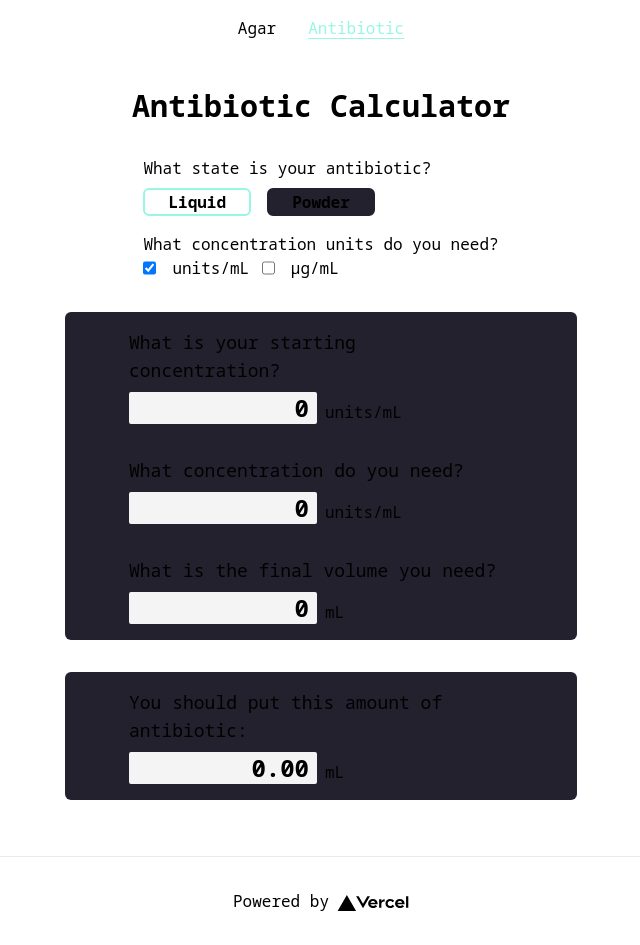
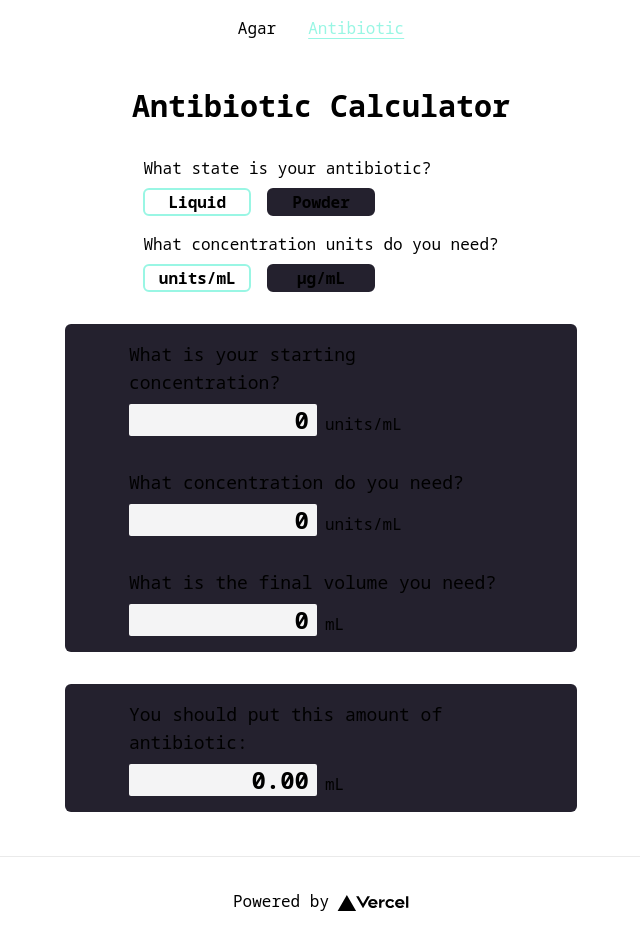
Before and after one commit to JNer1/lab-calculator, a Next.js app: page /antibiotic in a window 1280 px wide. Shown: the whole page, without its empty margins (319-959 px from the left). Built offline with nearby package versions, Linux system fonts and the light colour scheme.

Commit message:
feat(antibiotic): use toggle button for concentration units

```diff
--- a/components/AntibioticCalculator.tsx
+++ b/components/AntibioticCalculator.tsx
@@ -36,19 +36,33 @@ const AntibioticCalculator = () => {
   const handlePowderKeyDown: KeyboardEventHandler = (e) => {
     if (e.key === "Enter") {
       if (isLiquid) setIsLiquid(false);
+
       setIsPowder(!isPowder);
     }
   };
 
-  const handleUnitsChange = (e: ChangeEvent<HTMLInputElement>) => {
+  const handleUnitsChange = () => {
     if (isMicro) setIsMicro(false);
 
-    setIsUnits(e.target.checked);
+    setIsUnits(!isUnits);
   };
-  const handleMicroChange = (e: ChangeEvent<HTMLInputElement>) => {
+
+  const handleUnitsKeyDown: KeyboardEventHandler = (e) => {
+    if (isMicro) setIsMicro(false);
+
+    setIsUnits(!isUnits);
+  };
+
+  const handleMicroChange = () => {
     if (isUnits) setIsUnits(false);
 
-    setIsMicro(e.target.checked);
+    setIsMicro(!isMicro);
+  };
+
+  const handleMicroKeyDown: KeyboardEventHandler = (e) => {
+    if (isUnits) setIsUnits(false);
+
+    setIsUnits(!isUnits);
   };
 
   const liquidFormula = (ci: number, cf: number, v: number) => {
@@ -96,28 +110,23 @@ const AntibioticCalculator = () => {
           </div>
         </div>
 
-        <div className="flex flex-col">
+        <div className="flex flex-col gap-2">
           <p className="">What concentration units do you need?</p>
 
-          <div className="grid grid-cols-2 lg:grid-cols-3">
-            <div className="flex gap-4">
-              <input
-                id="isUnits"
-                type="checkbox"
-                checked={isUnits}
-                onChange={handleUnitsChange}
-              />
-              <label htmlFor="isUnits">units/mL</label>
-            </div>
-            <div className="flex gap-4">
-              <input
-                id="isMicro"
-                type="checkbox"
-                checked={isMicro}
-                onChange={handleMicroChange}
-              />
-              <label htmlFor="isMicro">μg/mL</label>
-            </div>
+          <div className="grid grid-cols-2 gap-4 lg:grid-cols-3">
+            <ToggleButton
+              label="units/mL"
+              onClick={handleUnitsChange}
+              onKeyDown={handleUnitsKeyDown}
+              active={isUnits}
+            />
+
+            <ToggleButton
+              label="μg/mL"
+              onClick={handleMicroChange}
+              onKeyDown={handleMicroKeyDown}
+              active={isMicro}
+            />
           </div>
         </div>
       </div>
```
